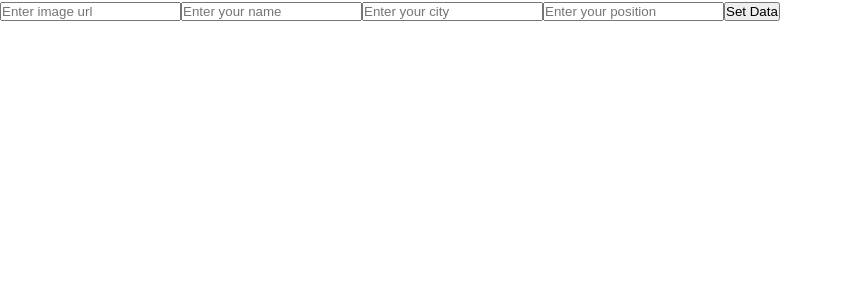
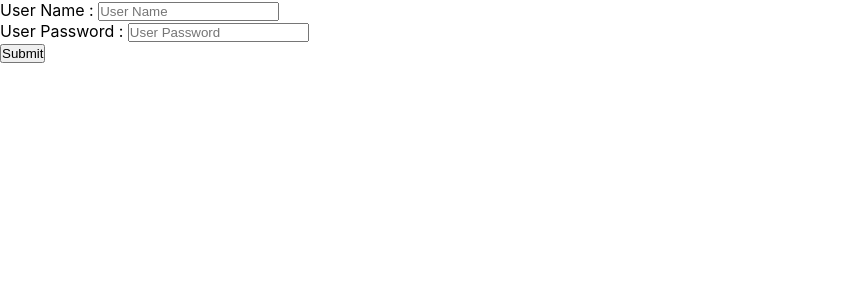
Before and after one commit to Senevirathna12/React_Study, a React (Create React App) app: page / in a window 1280 px wide. Shown: the top 300 px of the page, without its empty margins (0-843 px from the left). Built offline with nearby package versions, Linux system fonts and the light colour scheme.

Commit message:
useContext , useReducer, UseRef

```diff
--- a/src/App.js
+++ b/src/App.js
@@ -1,109 +1,15 @@
-import { useReducer } from "react";
-import "./App.css";
+import Login from "./Components/Login"
+import AuthUser from "./Context/AuthUser"
 
-const reducer = (state, action) => {
-  if (action.type === "setImage") {
-    return { ...state, image: action.data };
-  } else if (action.type === "setName") {
-    return { ...state, name: action.data };
-  } else if (action.type === "setCity") {
-    return { ...state, city: action.data };
-  } else if (action.type === "setPosition") {
-    return { ...state, position: action.data };
-  } else if (action.type === "setArray") {
-    return { ...state, dataArray: [...state.dataArray, action.data] };
-  } else {
-    return state;
-  }
-};
+
+
 
 const App = () => {
-  const [state, setState] = useReducer(reducer, {
-    image: "",
-    name: "",
-    city: "",
-    position: "",
-    dataArray: [],
-  });
-  console.log(state);
   return (
-    <div>
-      <input
-        type="text"
-        placeholder="Enter image url"
-        value={state.image}
-        onChange={(e) => {
-          setState({
-            type: "setImage",
-            data: e.target.value,
-          });
-        }}
-      />
-      <input
-        type="text"
-        placeholder="Enter your name"
-        value={state.name}
-        onChange={(e) => {
-          setState({
-            type: "setName",
-            data: e.target.value,
-          });
-        }}
-      />
-      <input
-        type="text"
-        placeholder="Enter your city"
-        value={state.city}
-        onChange={(e) => {
-          setState({
-            type: "setCity",
-            data: e.target.value,
-          });
-        }}
-      />
-      <input
-        type="text"
-        placeholder="Enter your position"
-        value={state.position}
-        onChange={(e) => {
-          setState({
-            type: "setPosition",
-            data: e.target.value,
-          });
-        }}
-      />
-      <button
-        onClick={() => {
-          setState({
-            type: "setArray",
-            data: {
-              image: state.image,
-              name: state.name,
-              city: state.city,
-              position: state.position,
-            },
-          });
-        }}
-      >
-        Set Data
-      </button>
+   <AuthUser>
+    <Login/>
+   </AuthUser>
+  )
+}
 
-      <div>
-        {state.dataArray.length > 0 &&
-          state.dataArray.map(({image, name, city, position },index) => {
-            return(
-              <div key={index}>
-                <img src={image} alt={name} style={{width:'200px', height:'200px', marginTop:'20px'}}/>
-                <h2>{name}</h2>
-                <h2>{city}</h2>
-                <h2>{position}</h2>
-              </div>
-            )
-
-          })}
-      </div>
-    </div>
-  );
-};
-
-export default App;
+export default App
--- /dev/null
+++ b/src/Components/Login.js
@@ -0,0 +1,24 @@
+import { useContext, useRef } from "react"
+import { userdata } from "../Context/AuthUser"
+import { submitHandle } from "../Utils/AuthValidate";
+
+
+const Login = () => {
+  const {userDetails ,setUserDetails} = useContext(userdata);
+  const usernameRef = useRef();
+  const passwordRef = useRef();
+
+  return (
+    <div>
+      {userDetails.userId ? <p>You are logged in ,  your name is {userDetails.name}</p>:<>
+      <span>User Name : </span>
+        <input ref={usernameRef} type="text" placeholder="User Name"/><br />
+        <span>User Password : </span>
+        <input ref={passwordRef} type="password" placeholder="User Password"/><br />
+        <button onClick={()=>submitHandle(usernameRef, passwordRef, setUserDetails)}>Submit</button>
+      </>}
+    </div>
+  )
+}
+
+export default Login
--- /dev/null
+++ b/src/Context/AuthUser.js
@@ -0,0 +1,18 @@
+import { createContext, useState } from "react"
+
+export const userdata = createContext({});
+
+const AuthUser = ({children}) => {
+
+  const [userDetails , setUserDetails] = useState({
+    name :'',
+    password : '',
+    userId : ''
+  })
+
+  return (
+    <userdata.Provider value={{userDetails ,setUserDetails}}>{children}</userdata.Provider>
+  )
+}
+
+export default AuthUser
--- /dev/null
+++ b/src/Utils/AuthValidate.js
@@ -0,0 +1,8 @@
+export const submitHandle = (username,password,setFunc) => {
+    setFunc((pre)=>({
+      ...pre,
+      userId: username.current.value,
+      password : password.current.value,
+      name : username.current.value
+    }))
+  }
```
